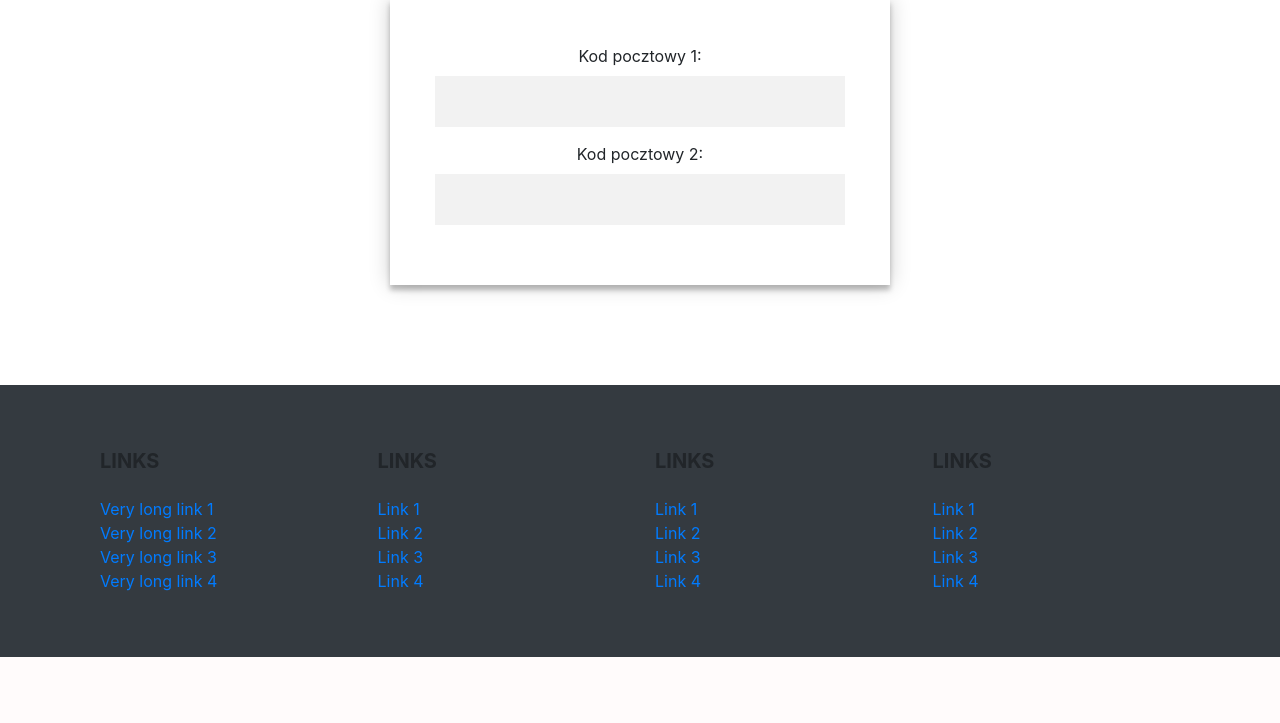
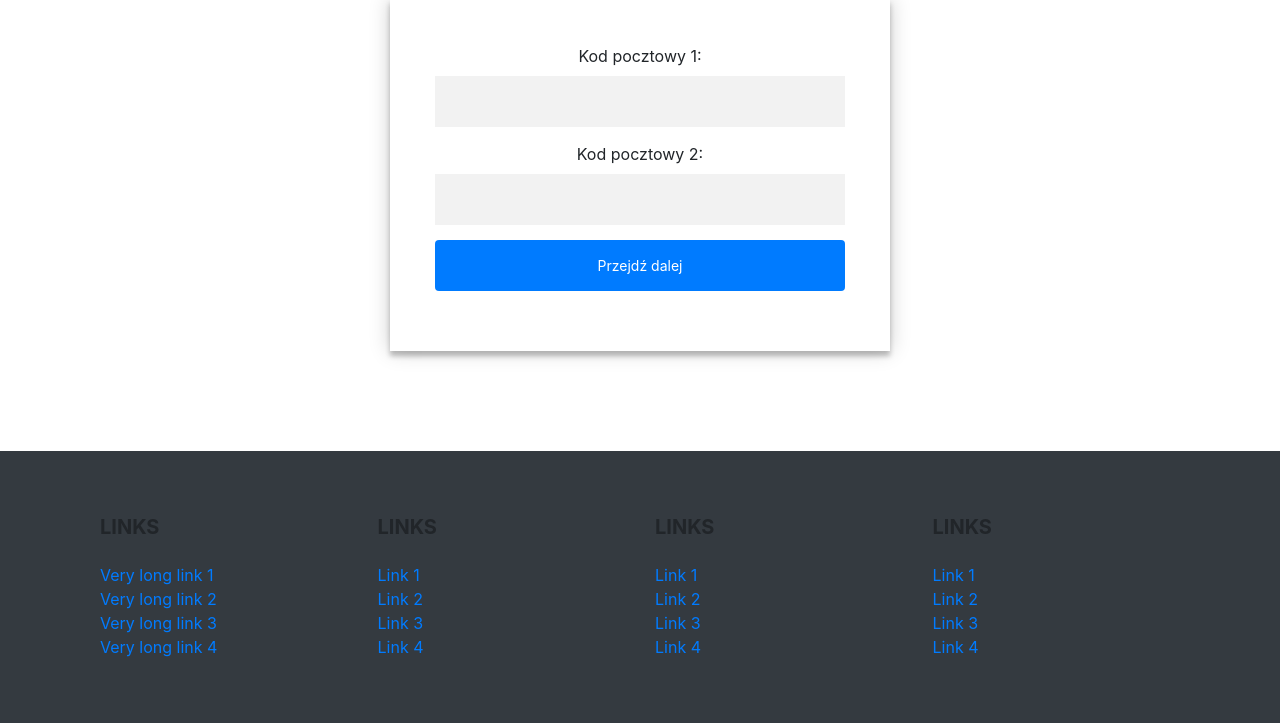
Before and after one commit to urszulasologub/webshop, a Django app: template webshop/cart/templates/cart/address.html in a window 1280 px wide. Shown: the part 176-899 px from the top of the page. Before the commit the page ends 833 px from the top, so only its background shows below. Run offline with Django 3.2, Linux system fonts and the light colour scheme; the template is opened without the code that fills it: values that come from a table or form of the project are taken from there, others are empty; parts of the project's set-up code (start-up, migrations or seed data) failed here and were passed over; some libraries are stand-ins or nearby versions.

Commit message:
added submit button

```diff
--- a/webshop/cart/templates/cart/address.html
+++ b/webshop/cart/templates/cart/address.html
@@ -168,8 +168,8 @@ Adres do wysyłki
 			</div>
 
 
+			<input type="submit" class="btn" value="Przejdź dalej">
 		</form>
-
 
 	</div>
 </div>
```
